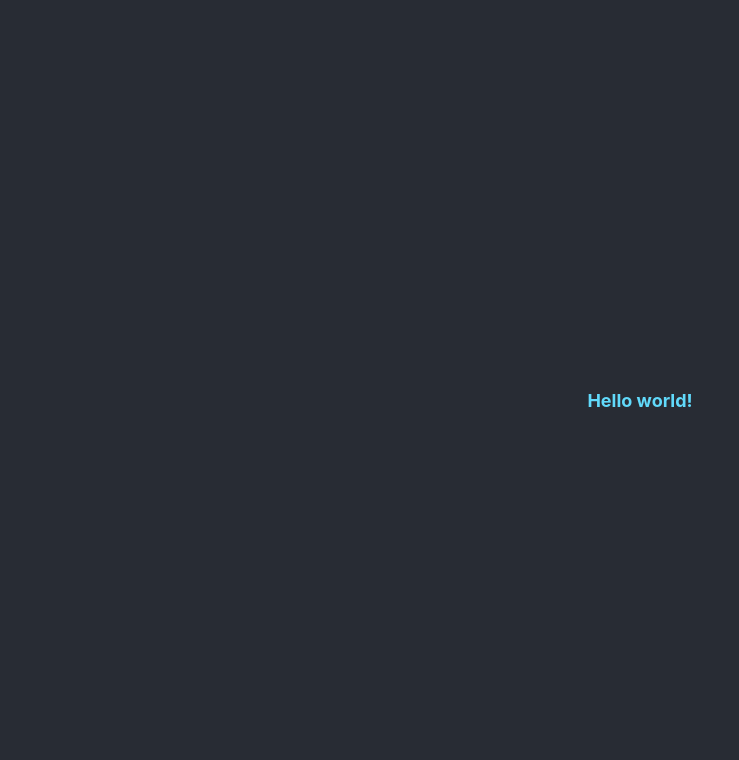
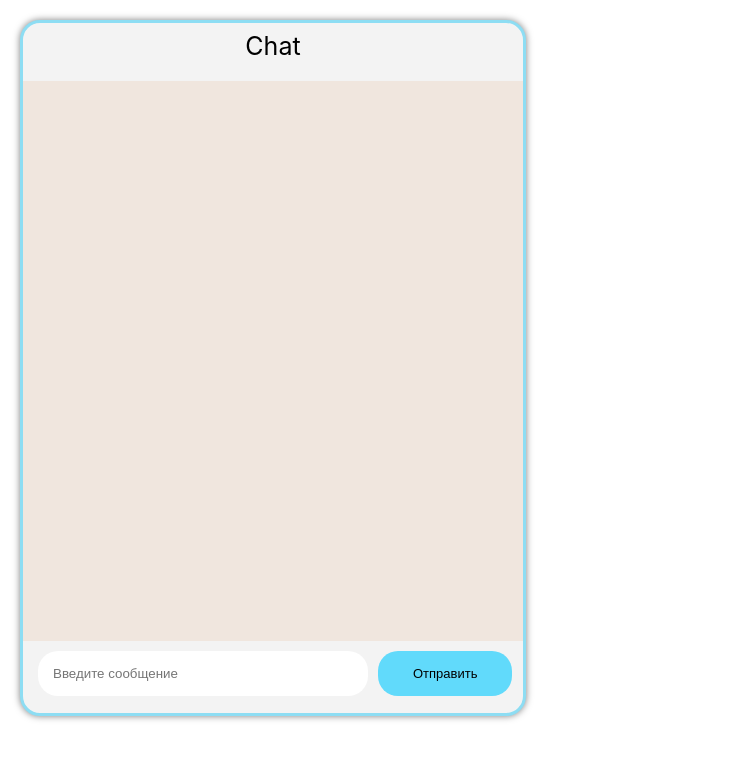
Before and after one commit to Anna-Naily/Chat-React, a React (Create React App) app: page / in a window 1280 px wide. Shown: the top 760 px of the page, without its empty margins (0-739 px from the left). Built offline with nearby package versions, Linux system fonts and the light colour scheme.

Commit message:
lesson 2

```diff
--- a/src/App.css
+++ b/src/App.css
@@ -1,5 +1,11 @@
 .App {
-  text-align: center;
+  margin: 20px 0px 0px 20px;
+  width: 500px;
+  background-color: #f3f3f3;
+  border: 3px solid #8dddf3;
+  border-radius: 20px;
+  height: 690px;
+  box-shadow: 0 0 7px rgba(0, 0, 0, 0.5);
 }
 
 .App-logo {
@@ -14,14 +20,53 @@
 }
 
 .App-header {
-  background-color: #282c34;
-  min-height: 100vh;
   display: flex;
   flex-direction: column;
-  align-items: center;
-  justify-content: center;
-  font-size: calc(10px + 2vmin);
-  color: white;
+}
+.App-header__heading {
+  margin-top: 5px;
+  font-size: 25px;
+  font-weight: 400;
+  line-height: 36px;
+  text-align: center;
+}
+.chat-window {
+  height: 520px;
+  padding: 20px 15px 20px 15px;
+  background-color: #f0e6de;
+}
+.chat-window__el {
+  font-size: 14px;
+  padding: 5px;
+  margin-bottom: 15px;
+  background-color: #fafafa;
+  border-radius: 15px;
+  width: fit-content;
+  padding: 10px 20px 10px 20px;
+}
+.form-block {
+  display: flex;
+}
+.form-block__input {
+  margin: 10px 5px 5px 15px;
+  padding: 15px 15px;
+  width: 300px;
+  border: none;
+  border-radius: 20px;
+}
+.form-block__btn {
+  border: none;
+  background-color: #61dafb;
+  border-radius: 20px;
+  margin: 10px 0px 5px 5px;
+  padding: 15px 35px;
+  font-size: 13px;
+  color: rgb(0, 0, 0);
+  cursor: pointer;
+  transition: 0.2s;
+}
+.form-block__btn:hover {
+  background-color: #10c7fa;
 }
 
 .App-link {
--- a/src/App.js
+++ b/src/App.js
@@ -1,16 +1,39 @@
-import { useState } from "react";
-import { Message } from "./components/Message/Message";
+import { Form } from "./components/Form/Form";
 import "./App.css";
+import { useState, useEffect } from "react";
 
 function App() {
-  const [text, setText] = useState("Hello world!");
-  const handleClick = () => {
-    setText("GoodBye");
-  };
+  const [messageList, setMessageList] = useState([]);
+  useEffect(() => {
+    if (
+      messageList.length > 0 &&
+      messageList[messageList.length - 1].author !== "robot"
+    ) {
+      const newList = [
+        ...messageList,
+        {
+          author: "robot",
+          text: "Hello,  " + messageList[messageList.length - 1].author + "!",
+          id: messageList[messageList.length - 1].id + 1,
+        },
+      ];
+      if (newList.length > 10) newList.splice(0, 2);
+      setTimeout(() => setMessageList(newList), 1000);
+    }
+  }, [messageList]);
+
   return (
     <div className="App">
       <header className="App-header">
-        <Message message={text} onMessageClick={handleClick} />
+        <h1 className="App-header__heading">Chat</h1>
+        <div className="chat-window">
+          {messageList.map(mes => (
+            <div className="chat-window__el" key={mes.id}>
+              {mes.text}
+            </div>
+          ))}
+        </div>
+        <Form updateArray={setMessageList} array={messageList} />
       </header>
     </div>
   );
--- /dev/null
+++ b/src/components/Form/Form.js
@@ -0,0 +1,37 @@
+import React, { useRef, useState } from "react";
+export const Form = props => {
+  const [text, setText] = useState("");
+  const inputRef = useRef();
+  const handleChange = e => {
+    setText(e.target.value);
+  };
+  const handleSubmit = e => {
+    e.preventDefault();
+    const newArray = [...props.array];
+    if (newArray.length === 0) {
+      newArray.push({ author: "User", text: text, id: 1 });
+    } else {
+      newArray.push({
+        author: "User",
+        text: text,
+        id: newArray[newArray.length - 1].id + 1,
+      });
+    }
+    props.updateArray(newArray);
+    setText("");
+  };
+
+  return (
+    <form className="form-block" onSubmit={handleSubmit}>
+      <input
+        className="form-block__input"
+        ref={inputRef}
+        type="text"
+        value={text}
+        onChange={handleChange}
+        placeholder="Введите сообщение"
+      />
+      <input className="form-block__btn" type="submit" value="Отправить" />
+    </form>
+  );
+};
```
Also changed, not shown: src/index.js (+6 -9 lines).
